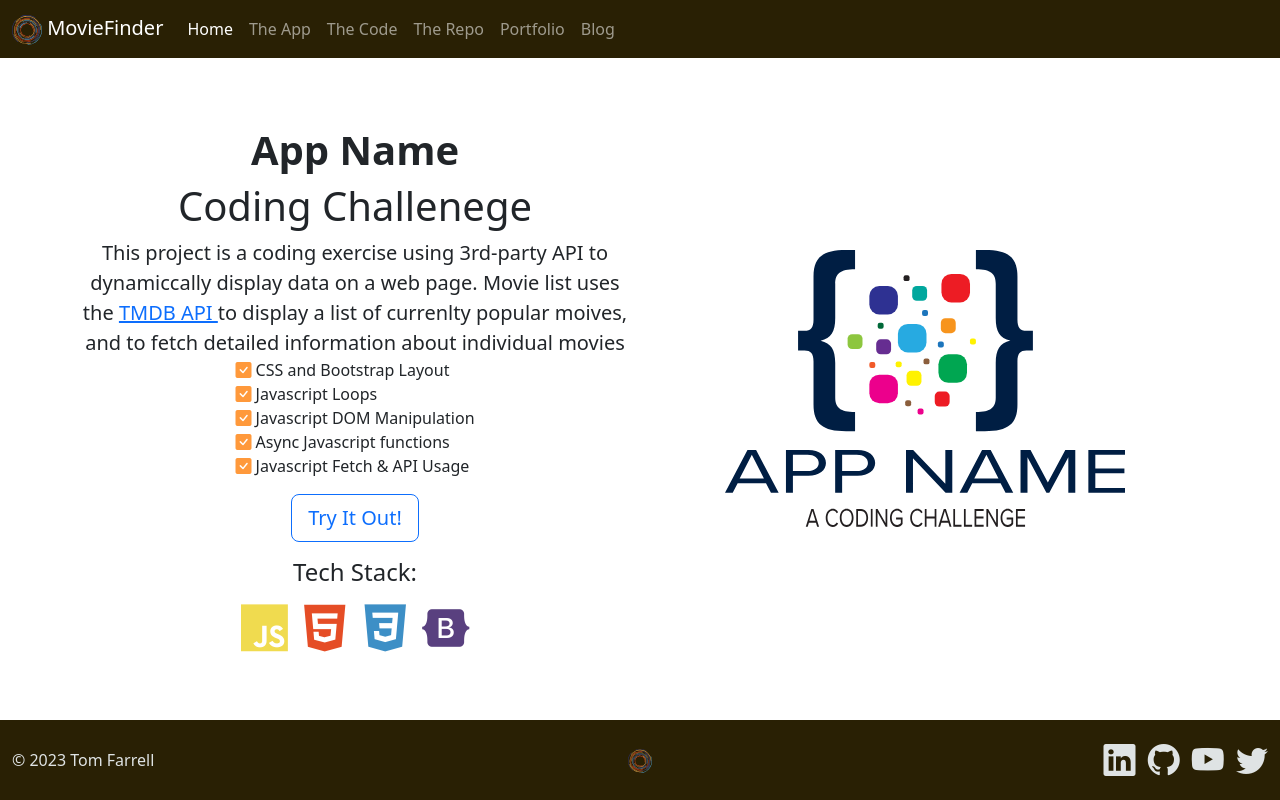
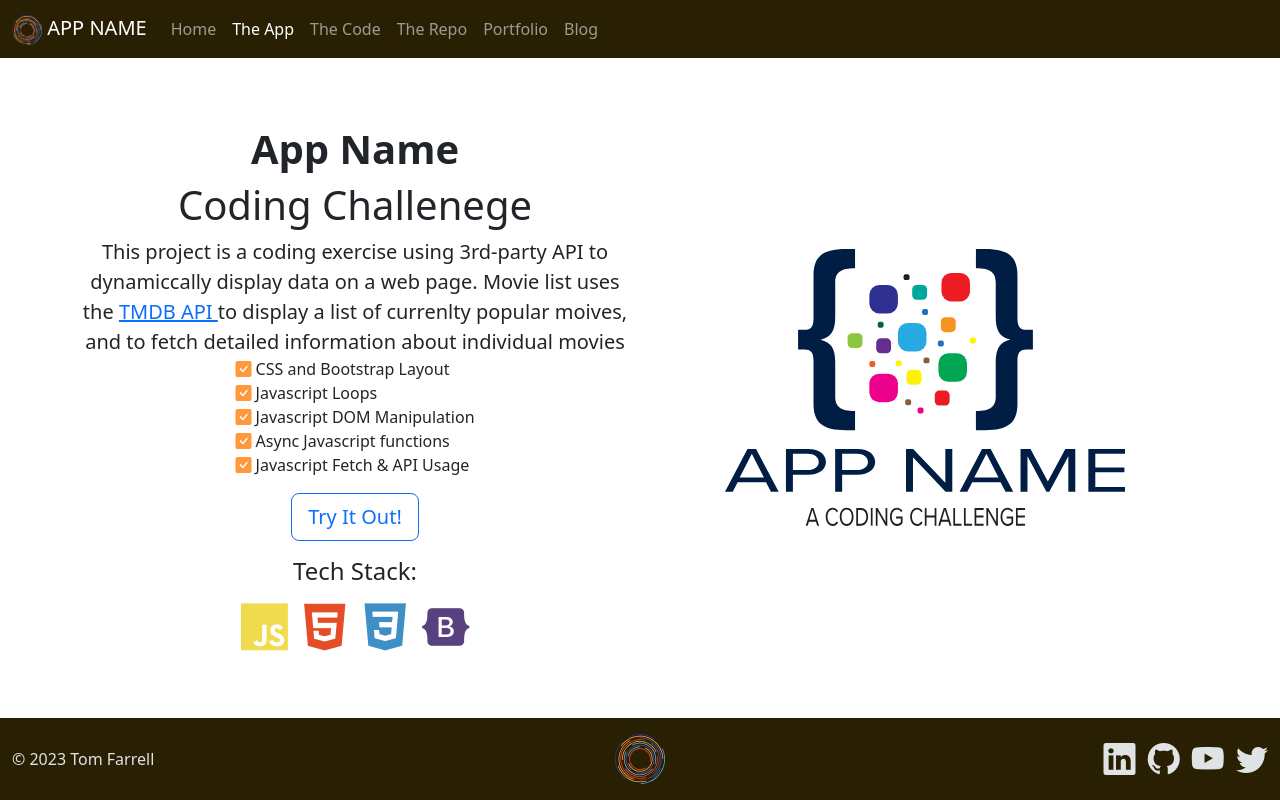
Before and after one commit to TJF71/FilmFinder, a plain HTML site: page index.html in a window 1280 px wide. Drawn offline with nearby package versions, Linux system fonts and the light colour scheme.

Commit message:
update to nav and footter

```diff
--- a/index.html
+++ b/index.html
@@ -26,7 +26,7 @@
         <div class="container-fluid">
             <a class="navbar-brand" href="#">
                 <img src="/img/Logo_Only.svg" height="30" />
-                MovieFinder
+                APP NAME
             </a>
             <button class="navbar-toggler" type="button" data-bs-toggle="collapse"
                 data-bs-target="#navbarSupportedContent" aria-controls="navbarSupportedContent" aria-expanded="false"
@@ -36,17 +36,17 @@
             <div class="collapse navbar-collapse" id="navbarSupportedContent">
                 <ul class="navbar-nav me-auto mb-2 mb-lg-0">
                     <li class="nav-item">
-                        <a class="nav-link active" aria-current="page" href="/index.html">Home</a>
+                        <a class="nav-link" href="index.html">Home</a>
                     </li>
                     <li class="nav-item">
-                        <a class="nav-link" href="/app.html">The App</a>
+                        <a class="nav-link active" aria-current="page" href="/app.html">The App</a>
                     </li>
                     <li class="nav-item">
                         <a class="nav-link" href="/code.html">The Code</a>
                     </li>
                     <li class="nav-item">
                         <!-- CHANGE ME TO THE REPO LINK -->
-                        <a class="nav-link" href="https://github.com/tomfarrell">
+                        <a class="nav-link" href="https://github.com/TJF71/CalendarCaldron">
                             The Repo
                         </a>
                     </li>
@@ -139,7 +139,7 @@
                 </div>
             </div>
             <div class="col text-center">
-                <img src="/img/Logo_Only.svg" height="24" />
+                <img src="/img/Logo_Only.svg" height="50" />
             </div>
             <div class="col text-center text-lg-end">
                 <a href="https://www.linkedin.com/in/thomas-j-farrell-75195a94/"> <i class="bi bi-linkedin"></i></a>
```
Also changed, not shown: app.html (+3 -3 lines), code.html (+6 -6 lines).
